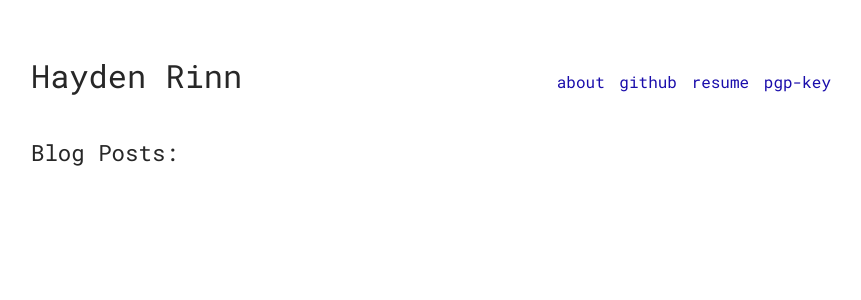
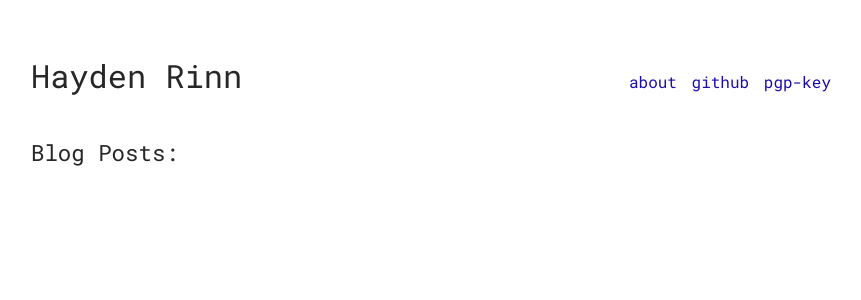
Before and after one commit to dylanm312/haydenrinn, a Jekyll site: the page built from index.html, in a window 1280 px wide. Shown: the top 300 px of the page, without its empty margins (209-1070 px from the left). Built offline with Jekyll 4.4.1, drawn with Linux system fonts in a browser that asks for light colours.

Commit message:
Unlink my resume

```diff
--- a/_data/navigation.yml
+++ b/_data/navigation.yml
@@ -4,8 +4,5 @@
 - title: github
   url: https://github.com/hrinn
 
-- title: resume
-  url: /assets/resume.pdf
-
 - title: pgp-key
   url: /assets/hayden.asc
```
